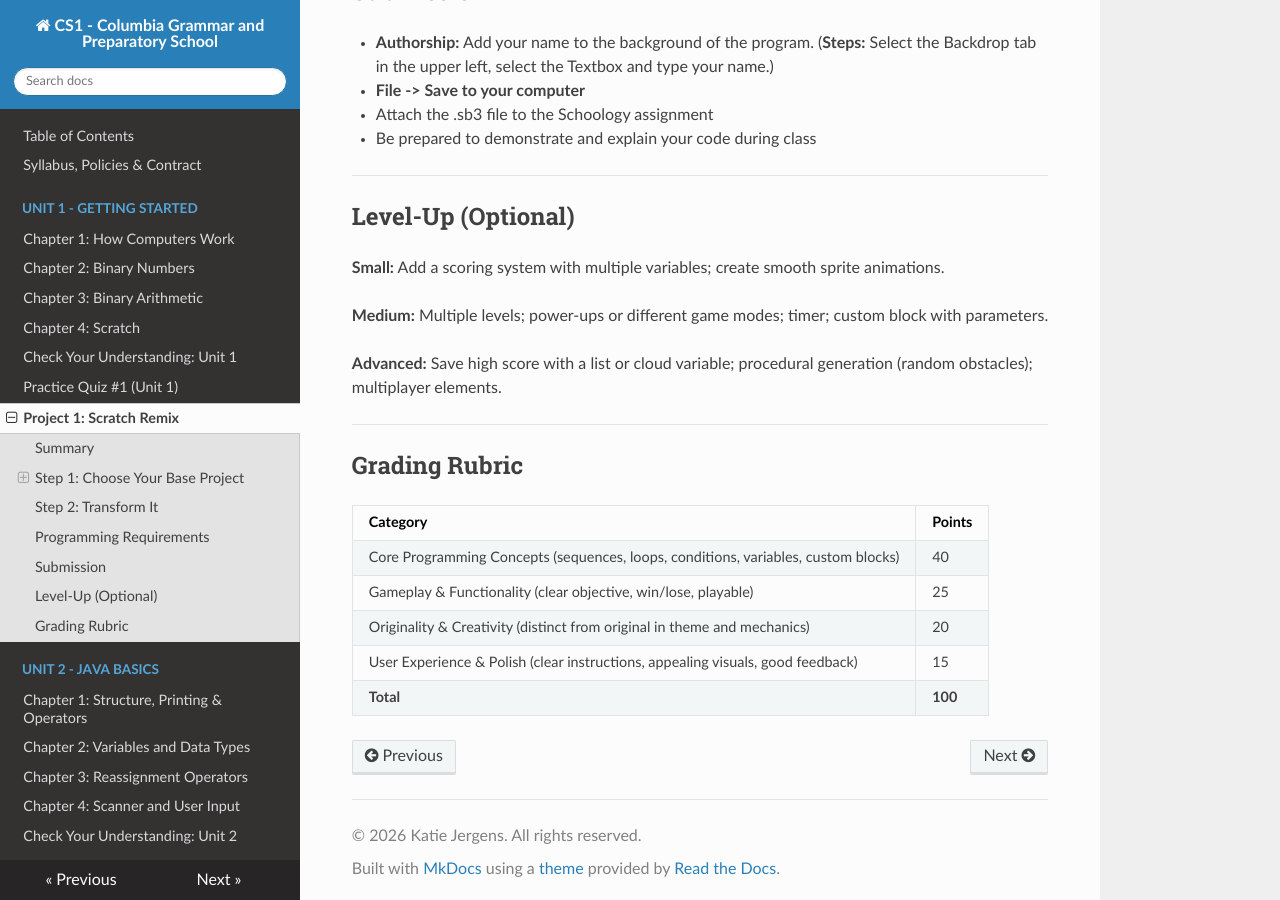
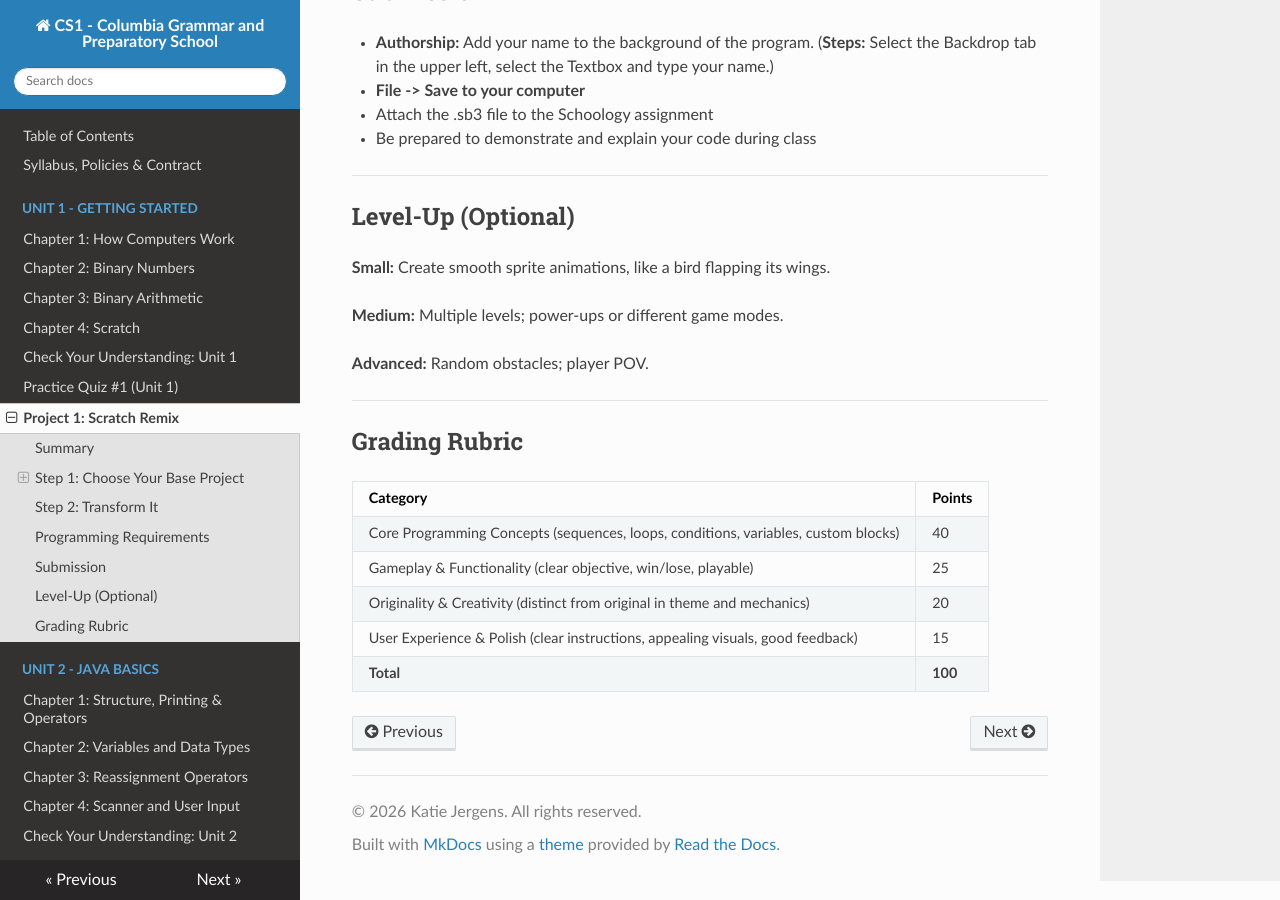
Before and after one commit to kjergens/cs1-site, an MkDocs documentation site: the page built from docs/projects/project1.md, in a window 1280 px wide and 900 px high, scrolled down 3003 px. Built offline with MkDocs 1.6.1, drawn with Linux system fonts in a browser that asks for light colours; nearby versions of some CDN libraries; some of the changed text lies outside the part shown.

Commit message:
Refine questions and level-up suggestions in project1.md
Updated project1.md to refine level-up suggestions and questions.

```diff
--- a/docs/projects/project1.md
+++ b/docs/projects/project1.md
@@ -89,11 +89,11 @@ Your remix must clearly demonstrate all of the following:
 
 ## Level-Up (Optional)
 
-**Small:** Add a scoring system with multiple variables; create smooth sprite animations.
+**Small:** Create smooth sprite animations, like a bird flapping its wings.
 
-**Medium:** Multiple levels; power-ups or different game modes; timer; custom block with parameters.
+**Medium:** Multiple levels; power-ups or different game modes.
 
-**Advanced:** Save high score with a list or cloud variable; procedural generation (random obstacles); multiplayer elements.
+**Advanced:** Random obstacles; player POV.
 
 ---
 
```
Also changed, not shown: other parts of docs/projects/project1.md (+1 -1 lines).
